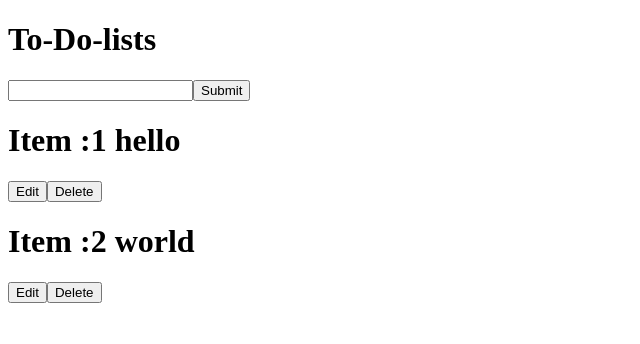
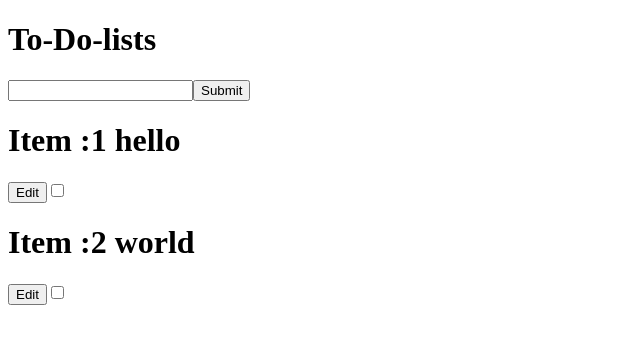
Before and after one commit to YongsakSaengsuk/React-To-Do-List, a React (Vite) app: page / in a window 1280 px wide. Shown: the top 344 px of the page, without its empty margins (0-640 px from the left). Built offline with nearby package versions, Linux system fonts and the light colour scheme.

Commit message:
checkbox

```diff
--- a/src/App.css
+++ b/src/App.css
@@ -0,0 +1,11 @@
+.diabled{
+    h1{
+        text-decoration: line-through;
+        opacity: 0.5;
+        pointer-events: none;
+    }
+    button{
+        opacity: 0.5;
+        pointer-events: none;
+    }
+}
--- a/src/App.jsx
+++ b/src/App.jsx
@@ -6,8 +6,8 @@ function App() {
   const [doText, setdoText] = useState("");
   const [textitem, setTextItem] = useState([
     // State for tasks
-    { id: 1, text: "hello" },
-    { id: 2, text: "world" },
+    { id: 1, text: "hello", check: false },
+    { id: 2, text: "world", check: false },
   ]);
   function savetask(e) {
     e.preventDefault(); // Prevent form reload
@@ -23,9 +23,14 @@ function App() {
       alert("Please enter something");
     }
   }
-  function deleteitem(id) {
-    console.log(id);
-    setTextItem(textitem.filter((item) => item.id !== id));
+  function Checkitem(id) {
+    const newitem = textitem.map((item) => {
+      if (item.id === id) {
+        return { ...item, check: !item.check };
+      }
+      return item;
+    });
+    setTextItem(newitem);
   }
   return (
     <>
@@ -34,8 +39,8 @@ function App() {
         <Headers doText={doText} setText={setdoText} savetask={savetask} />
         <div className="item-container">
           {textitem.map((item) => (
-            <div className="item" key={item.id}>
-              <Item text={item} deleteitem={deleteitem} />
+            <div key={item.id}>
+              <Item text={item} Checkitem={Checkitem}/>
             </div>
           ))}
         </div>
--- a/src/components/Item.jsx
+++ b/src/components/Item.jsx
@@ -1,10 +1,12 @@
 export default function Item(porps) {
-    const {text, deleteitem} = porps
+    const {text, Checkitem, check} = porps
     return (
-        <div>
+        <div className={`item ${text.check ? "diabled" : ""}`}>
             <h1>Item :{text.id} {text.text}</h1>
             <button>Edit</button>
-            <button onClick={() => deleteitem(text.id)}>Delete</button>
+             <label>
+                <input type="checkbox" onClick={() => Checkitem(text.id)} />
+            </label>
         </div>
     )
 };
```
